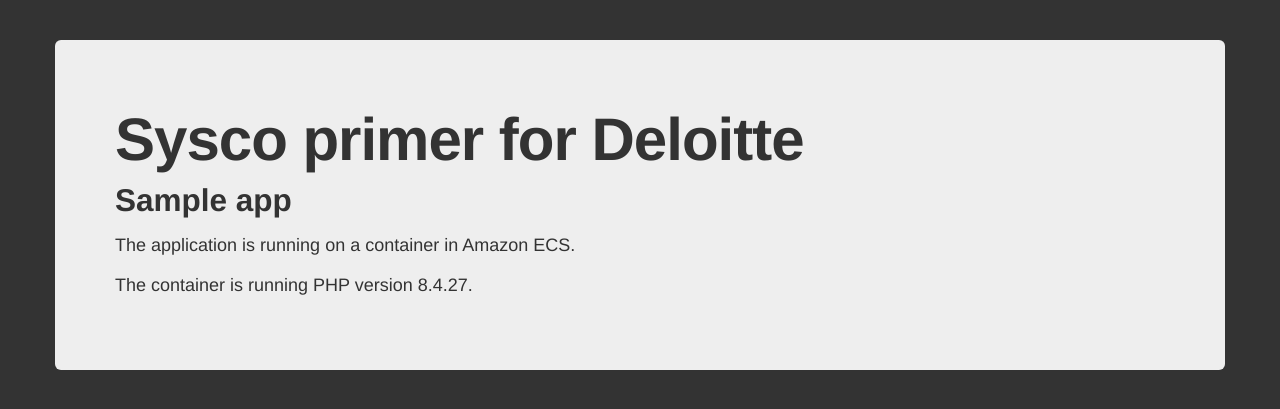
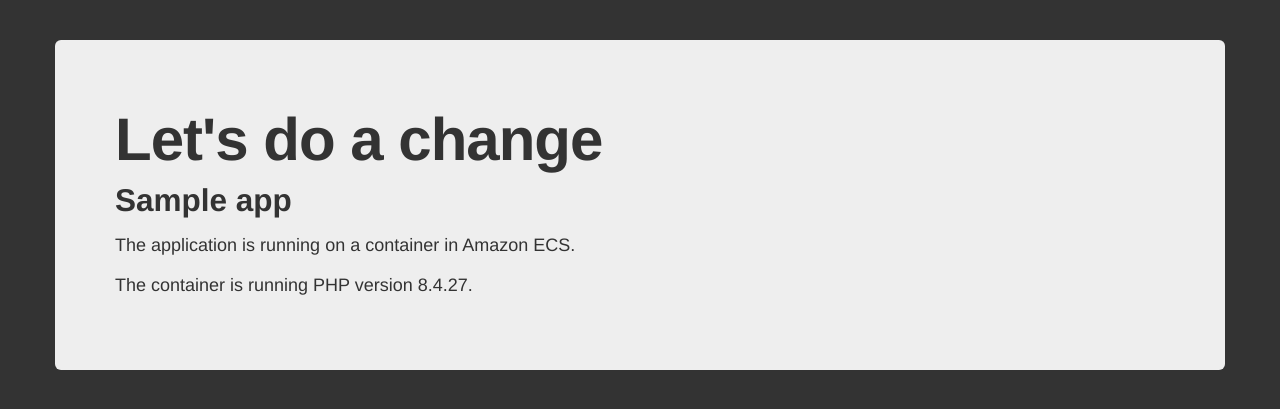
Before and after one commit to aws-samples/ecs-demo-php-simple-app, a PHP site: page / in a window 1280 px wide. Shown: the top 409 px of the page. Run offline with PHP 8.4, Linux system fonts and the light colour scheme.

Commit message:
Some change to be deployed

```diff
--- a/src/index.php
+++ b/src/index.php
@@ -15,7 +15,7 @@
     <body>
         <div class="container">
             <div class="hero-unit">
-                <h1>Sysco primer for Deloitte</h1>
+                <h1>Let's do a change</h1>
                 <h2>Sample app</h2>
                 <p>The application is running on a container in Amazon ECS.</p>
                 <p>The container is running PHP version <?php echo phpversion(); ?>.</p>
```
